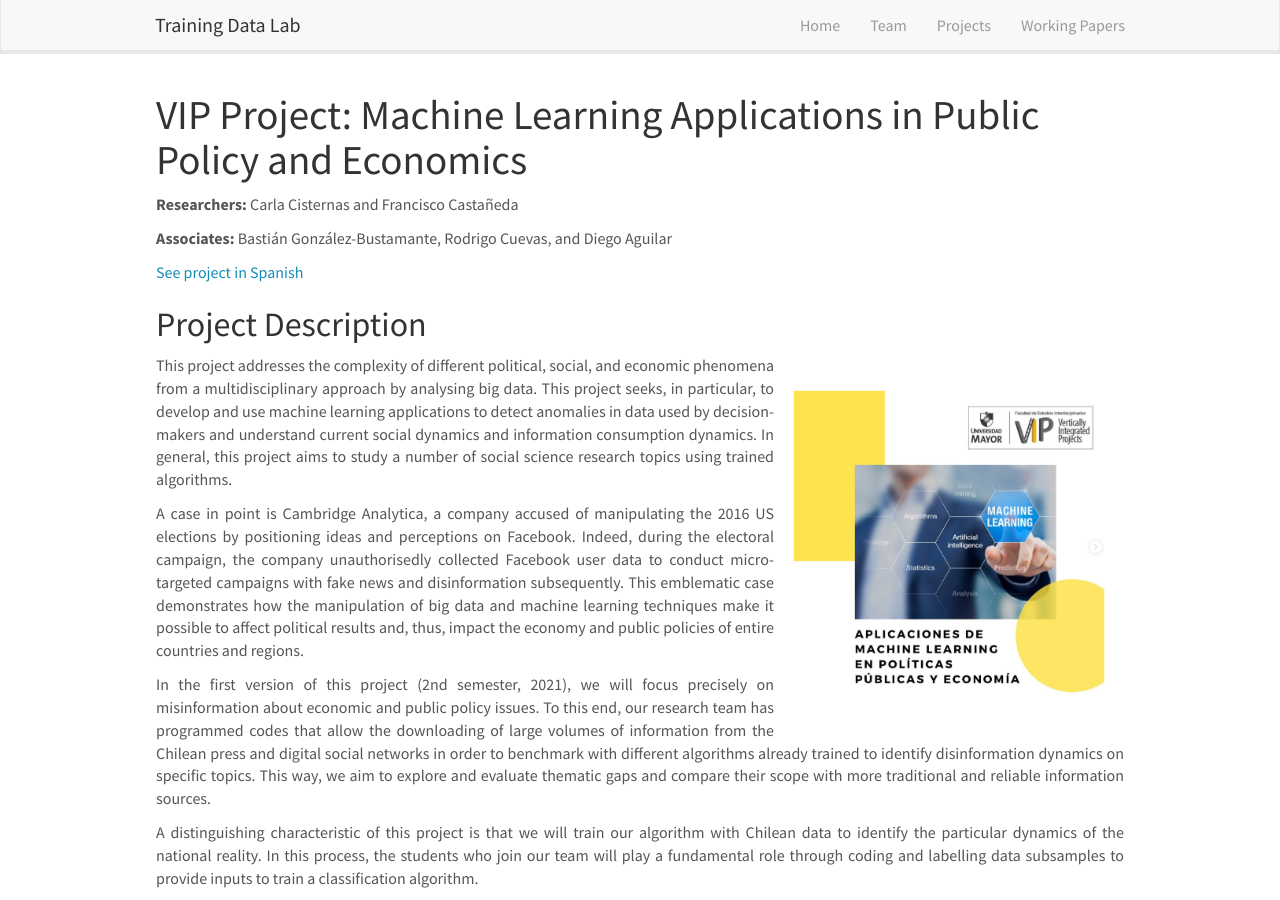
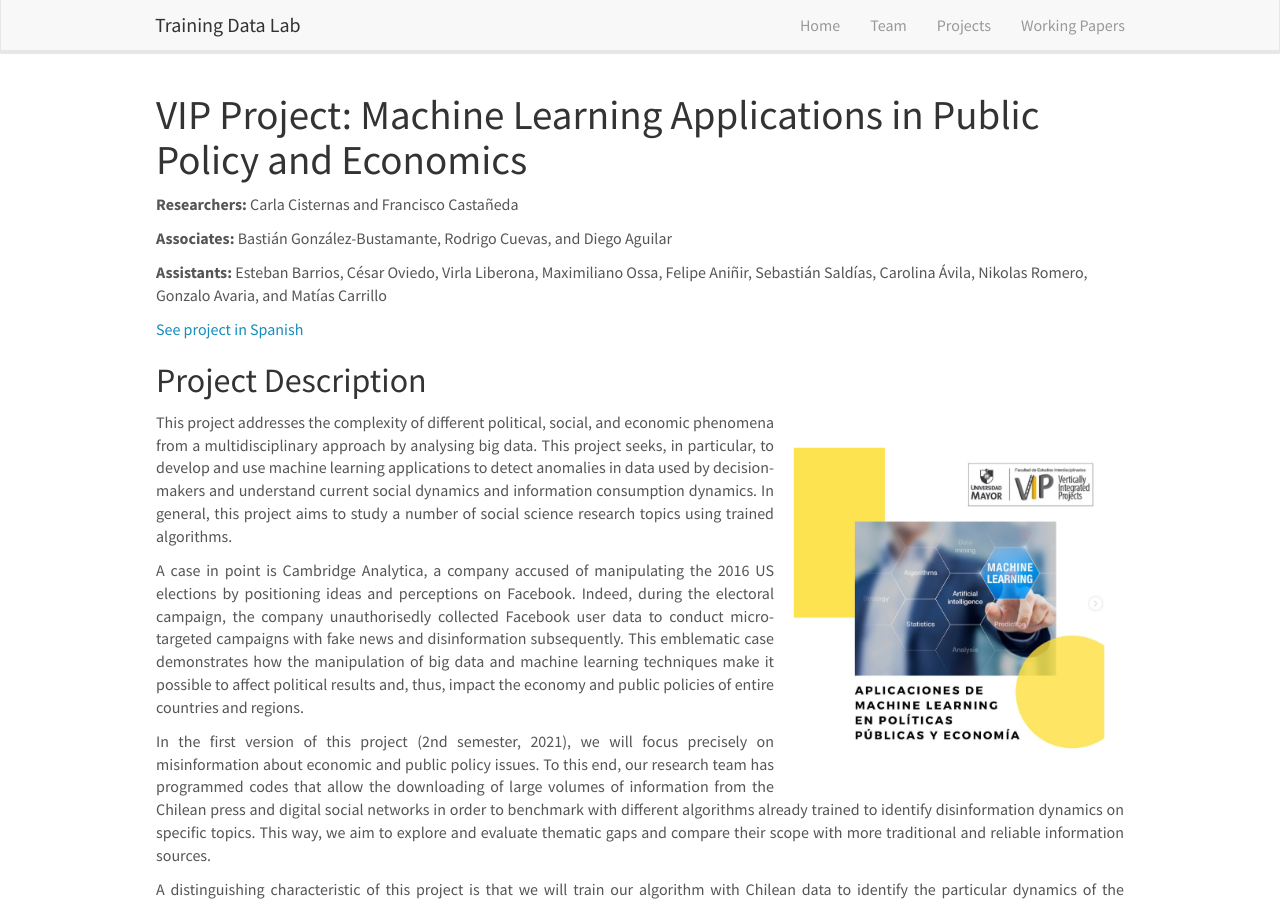
Before and after one commit to training-datalab/old-training-datalab.com, a Jekyll site: the page built from _pages/vip-project-machine-learning.md, in a window 1280 px wide and 900 px high. Built offline with Jekyll 4.4.1, drawn with Linux system fonts in a browser that asks for light colours; nearby versions of some CDN libraries.

Commit message:
Update vip-project-machine-learning.md

```diff
--- a/_pages/vip-project-machine-learning.md
+++ b/_pages/vip-project-machine-learning.md
@@ -11,6 +11,8 @@ permalink: /projects/vip-project-machine-learning
 **Researchers:** Carla Cisternas and Francisco Castañeda
 
 **Associates:** Bastián González-Bustamante, Rodrigo Cuevas, and Diego Aguilar
+
+**Assistants:** Esteban Barrios, César Oviedo, Virla Liberona, Maximiliano Ossa, Felipe Aniñir, Sebastián Saldías, Carolina Ávila, Nikolas Romero, Gonzalo Avaria, and Matías Carrillo
 
 [See project in Spanish]({{ site.url }}{{ site.baseurl }}/projects/vip-project-machine-learning-spanish)
 
```
